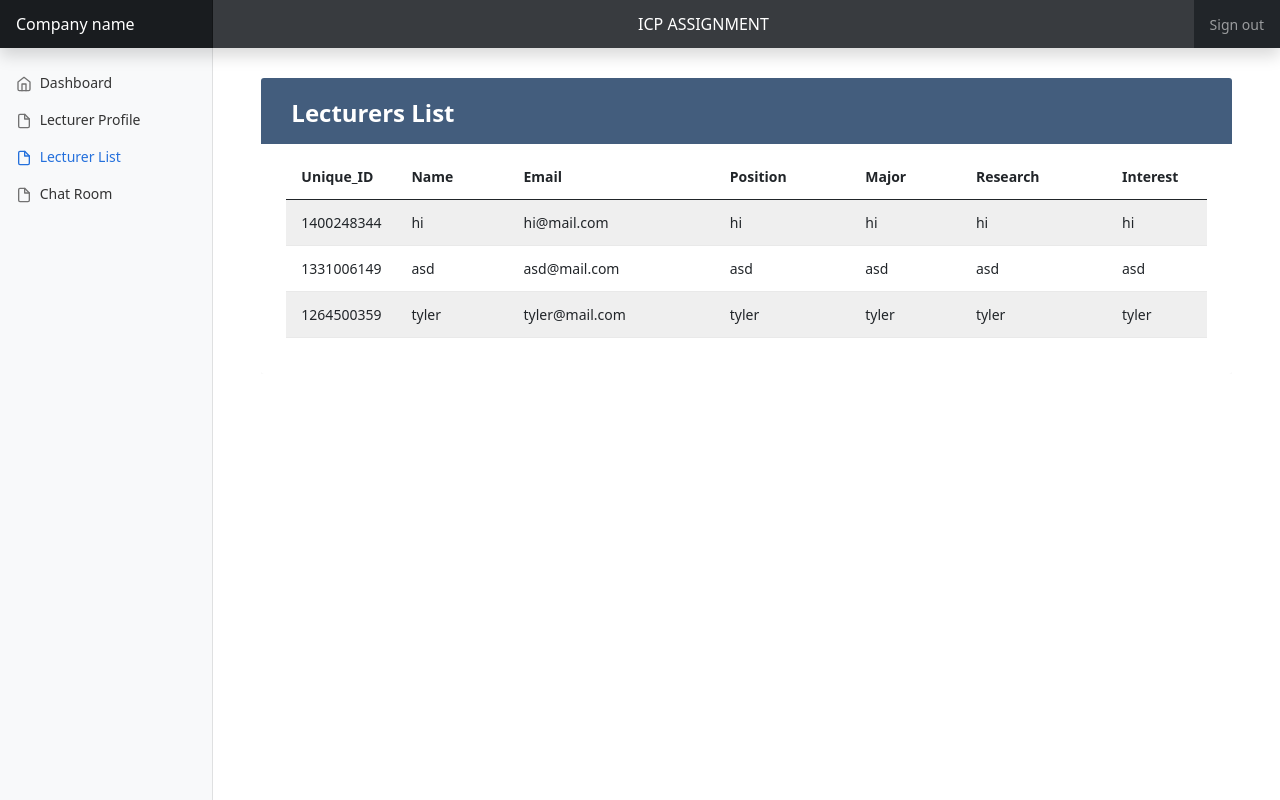
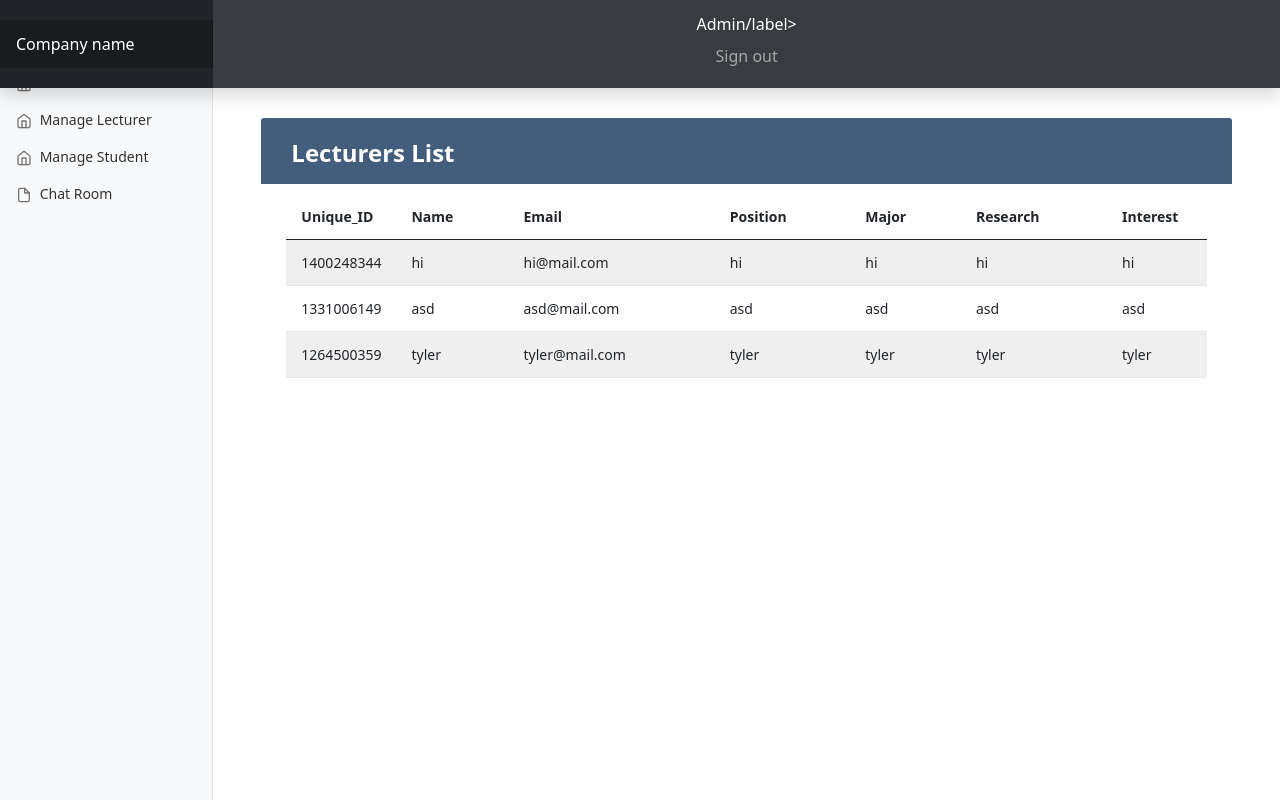
Before and after one commit to RonKu01/icp, a PHP site: page /list_Lecturer.php in a window 1280 px wide. Run offline with PHP 8.4, Linux system fonts and the light colour scheme; a user stored in the database is signed in; data comes from the database, SQL or seed files in the repository.

Commit message:
20220220

```diff
--- a/view/chat_room.php
+++ b/view/chat_room.php
@@ -22,7 +22,7 @@
     <button class="navbar-toggler position-absolute d-md-none collapsed" type="button" data-bs-toggle="collapse" data-bs-target="#sidebarMenu" aria-controls="sidebarMenu" aria-expanded="false" aria-label="Toggle navigation">
         <span class="navbar-toggler-icon"></span>
     </button>
-    <label class="form-control form-control-dark w-100" style="text-align: center">ADMIN</label>
+    <label class="form-control form-control-dark w-100" style="text-align: center"><?php echo $_SESSION['roles']; ?></label>
     <div class="navbar-nav">
         <div class="nav-item text-nowrap">
             <a class="nav-link px-3" href="../controller/logout.php?logout_id=<?php echo $_SESSION['unique_id']; ?> ">Sign out</a>
--- a/view/dashboard_Admin.php
+++ b/view/dashboard_Admin.php
@@ -15,7 +15,7 @@
     <button class="navbar-toggler position-absolute d-md-none collapsed" type="button" data-bs-toggle="collapse" data-bs-target="#sidebarMenu" aria-controls="sidebarMenu" aria-expanded="false" aria-label="Toggle navigation">
         <span class="navbar-toggler-icon"></span>
     </button>
-    <label class="form-control form-control-dark w-100" style="text-align: center">ADMIN</label>
+    <label class="form-control form-control-dark w-100" style="text-align: center"><?php echo $_SESSION['roles']; ?></label>
     <div class="navbar-nav">
         <div class="nav-item text-nowrap">
             <a class="nav-link px-3" href="../controller/logout.php?logout_id=<?php echo $_SESSION['unique_id']; ?> ">Sign out</a>
--- a/view/dashboard_Student.php
+++ b/view/dashboard_Student.php
@@ -29,7 +29,7 @@
     <button class="navbar-toggler position-absolute d-md-none collapsed" type="button" data-bs-toggle="collapse" data-bs-target="#sidebarMenu" aria-controls="sidebarMenu" aria-expanded="false" aria-label="Toggle navigation">
         <span class="navbar-toggler-icon"></span>
     </button>
-    <label class="form-control form-control-dark w-100" style="text-align: center">STUDENT</label>
+    <label class="form-control form-control-dark w-100" style="text-align: center"><?php echo $_SESSION['roles']; ?></label>
     <div class="navbar-nav">
         <div class="nav-item text-nowrap">
             <a class="nav-link px-3" href="../controller/logout.php?logout_id=<?php echo $_SESSION['unique_id']; ?> ">Sign out</a>
--- a/view/forum.php
+++ b/view/forum.php
@@ -130,6 +130,7 @@
     <script src="https://code.jquery.com/jquery-3.5.1.min.js"></script>
     <script src="https://cdn.jsdelivr.net/npm/popper.js@1.16.0/dist/umd/popper.min.js"></script>
     <script src="https://stackpath.bootstrapcdn.com/bootstrap/4.5.0/js/bootstrap.min.js"></script>
+
     <script>
         $(document).ready(function(){
             // Activate tooltip
--- a/view/list_Lecturer.php
+++ b/view/list_Lecturer.php
@@ -29,7 +29,7 @@
     <button class="navbar-toggler position-absolute d-md-none collapsed" type="button" data-bs-toggle="collapse" data-bs-target="#sidebarMenu" aria-controls="sidebarMenu" aria-expanded="false" aria-label="Toggle navigation">
         <span class="navbar-toggler-icon"></span>
     </button>
-    <label class="form-control form-control-dark w-100" style="text-align: center">ICP ASSIGNMENT</label>
+    <label class="form-control form-control-dark w-100" style="text-align: center"><?php echo $_SESSION['roles']; ?>/label>
     <div class="navbar-nav">
         <div class="nav-item text-nowrap">
             <a class="nav-link px-3" href="../controller/logout.php?logout_id=<?php echo $_SESSION['unique_id']; ?> ">Sign out</a>
@@ -39,7 +39,20 @@
 
 <div class="container-fluid" >
     <div class="row">
-        <?php require_once "nav_lecturer.php" ?>
+        <?php
+        if ($_SESSION['roles'] == "Admin")
+        {
+            require_once "nav_admin.php";
+        }
+        else if ($_SESSION['roles'] == "Lecturer")
+        {
+            require_once "nav_lecturer.php";
+        }
+        else if ($_SESSION['roles'] == "Student")
+        {
+            require_once "nav_student.php";
+        }
+        ?>
         <main class="col-md-9 ms-sm-auto col-lg-10 px-md-4">
 
             <div class="container-xl">
```
Also changed, not shown: view/chat_details.php (+15 -2 lines), view/dashboard_Lecturer.php (+5 -2 lines), view/manage_Lecturer.php (+15 -2 lines), view/manage_Student.php (+15 -2 lines), view/profile_lecturer.php (+16 -2 lines).
